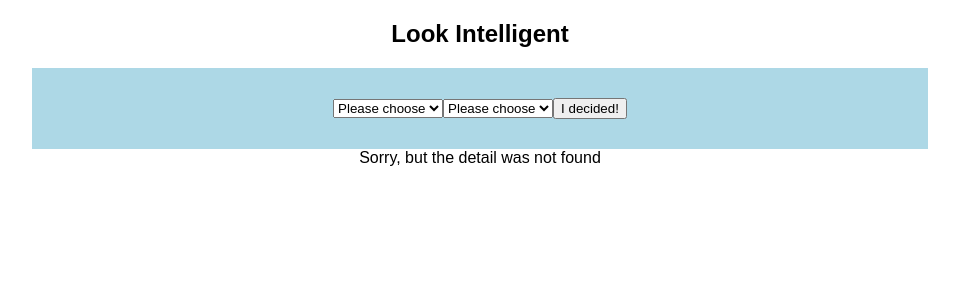
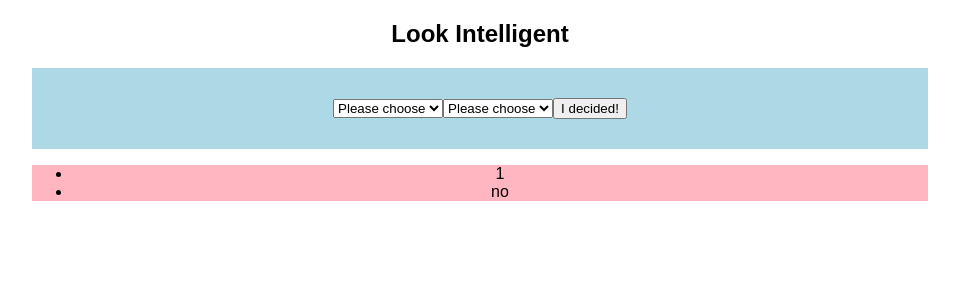
Before and after one commit to p-syche/look-intelligent, a React (Create React App) app: page /content in a window 1280 px wide. Before the commit this address had no page. Shown: the top 300 px of the page, without its empty margins (160-1119 px from the left). Built offline with nearby package versions, Linux system fonts and the light colour scheme.

Commit message:
removed unnecessary routing, because article details will not be displayed (no access to API)

```diff
--- a/src/components/App.js
+++ b/src/components/App.js
@@ -3,7 +3,7 @@ import axios from 'axios';
 
 import base from '../base';
 import Header from './Header';
-import Content from './Content';
+import ListOfArticles from './ListOfArticles';
 
 import '../css/App.css';
 
@@ -66,7 +66,7 @@ class App extends Component {
 		        	loading: false,
 		        	articles: res.data.articles
 		        });
-		      	console.log('in axios', res.data)
+		      	// console.log('in axios', res.data)
 
 			}).catch(error => {
 				console.log(error);
@@ -87,7 +87,7 @@ class App extends Component {
 					myState={this.state}
 					applyChoice={this.applyChoice}
 				/>
-				<Content
+				<ListOfArticles
 					chosen={this.state.chosen}
 					loading={this.state.loading}
 					articles={this.state.articles}
--- a/src/components/Content.js
+++ /dev/null
@@ -1,27 +0,0 @@
-import React from 'react'
-import { Route, Switch } from 'react-router-dom'
-import ListOfArticles from './ListOfArticles'
-import Details from './Details'
-
-// The Content component matches one of two different routes
-// depending on the full pathname
-class Content extends React.Component {
-
-	render() {
-
-		return (
-			<Switch>
-			    <Route exact path='/' render={()=><ListOfArticles
-			    	chosen={this.props.chosen}
-			    	loading={this.props.loading}
-			    	articles={this.props.articles}
-			    />} />
-			    <Route path='/:number' component={Details}/>
-			</Switch>
-
-		)
-	}
-}
-
-
-export default Content
--- a/src/components/Details.js
+++ /dev/null
@@ -1,24 +0,0 @@
-import React from 'react'
-import PlayerAPI from '../PlayerAPI'
-import { Link } from 'react-router-dom'
-
-// The Player looks up the player using the number parsed from
-// the URL's pathname. If no player is found with the given
-// number, then a "player not found" message is displayed.
-const Details = (props) => {
-  const detail = PlayerAPI.get(
-    parseInt(props.match.params.number, 10)
-  )
-  if (!detail) {
-    return <div>Sorry, but the detail was not found</div>
-  }
-  return (
-    <div>
-      <h1>{detail.name} (#{detail.number})</h1>
-      <h2>Position: {detail.position}</h2>
-      <Link to='/'>Back</Link>
-    </div>
-  )
-}
-
-export default Details;
```
